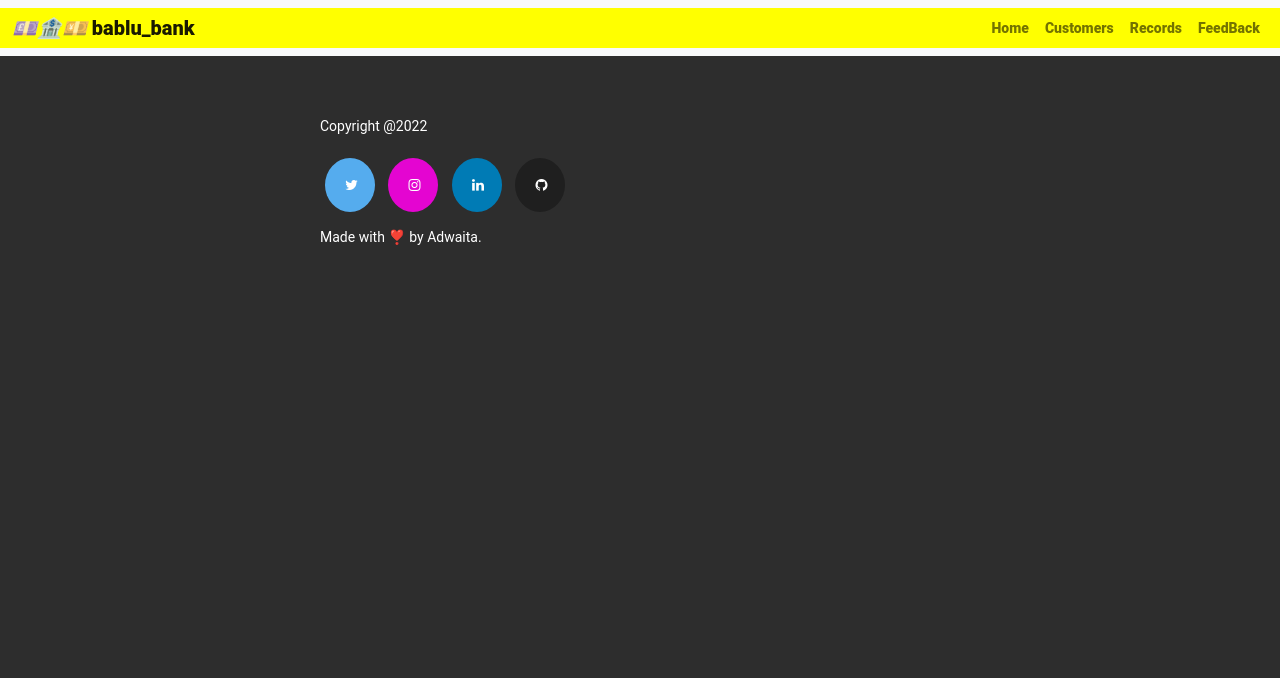
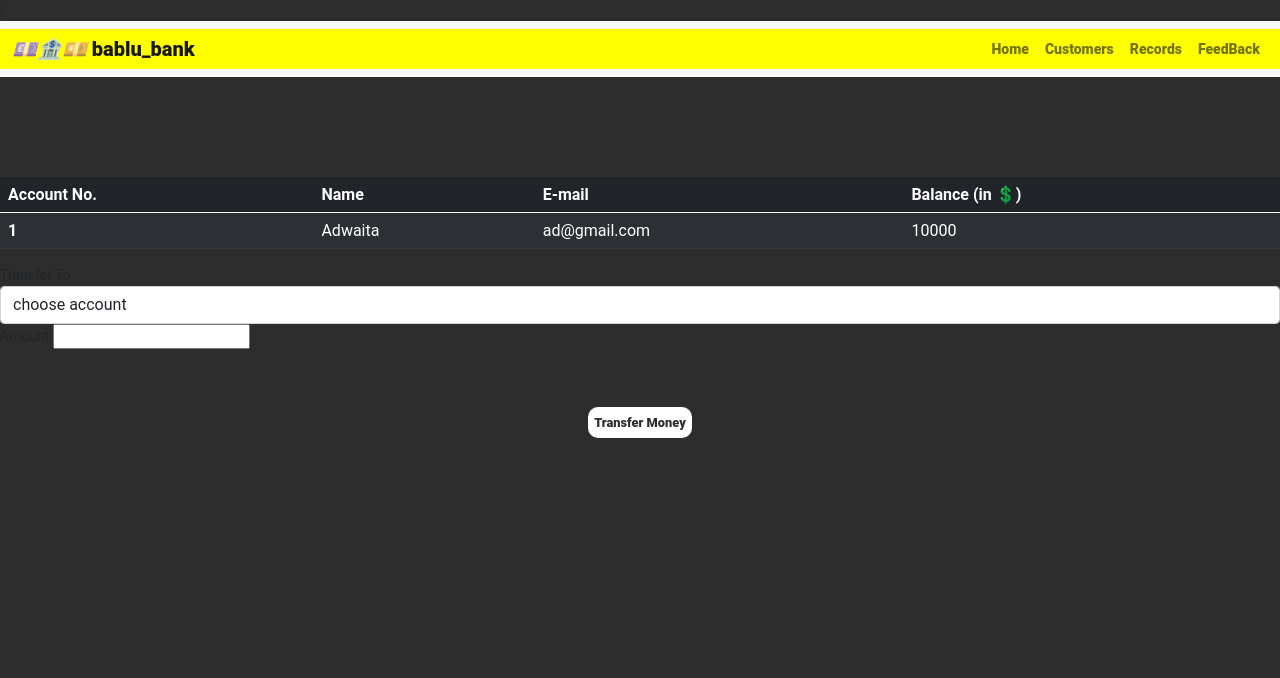
Before and after one commit to RajAdwaita/BankingApp, a PHP site: page /userDetails.php?id=1 in a window 1280 px wide. Shown: the top 678 px of the page. Before the commit the page ends 245 px from the top, so only its background shows below. Run offline with PHP 8.4, Linux system fonts and the light colour scheme; data comes from the database, SQL or seed files in the repository.

Commit message:
transactionUpdatePending

```diff
--- a/userDetails.php
+++ b/userDetails.php
@@ -1,3 +1,72 @@
+<?php
+
+
+include 'config.php';
+if (isset($_POST['submit'])) {
+
+
+    $from = $_GET['id'];
+    $to = $_POST['to'];
+    $amount = $_POST['amount'];
+
+
+    $sql = "select * from user_info_1 where id=$from";
+    $query = mysqli_query($conn, $sql);
+    $sql1 = mysqli_fetch_array($query);
+
+    $sql = "select * from user_info_1 where id=$to";
+    $query = mysqli_query($conn, $sql);
+    $sql2 = mysqli_fetch_array($query);
+
+
+    if ($amount < 0) {
+        echo '<script type="text/javascript">';
+        echo ' alert("Oops! Negative values cannot be transferred")';  // showing an alert box.
+        echo '</script>';
+    } else if ($amount > $sql1['balance']) {
+        echo '<script type="text/javascript">';
+        echo ' alert("Bad Luck! Insufficient Balance")';  // showing an alert box.
+        echo '</script>';
+    } else if ($amount == 0) {
+        echo "<script type='text/javascript'>";
+        echo "alert('Oops! Zero value cannot be transferred')";
+        echo "</script>";
+    } else {
+        $new_balance = $sql1['balance'] - $amount;
+
+
+
+        $sql = "update user_info_1 set balance=$new_balance where id=$from";
+        $query = mysqli_query($conn, $sql);
+
+        $new_balance = $sql2['balance'] + $amount;
+
+        $sql = "update user_info_1 set balance=balance+$amount where id=$to";
+        $query = mysqli_query($conn, $sql);
+
+        $sender = $sql1['name'];
+        $receiver = $sql2['name'];
+        $sql = "insert into TRANSACTION_TYPE_1('sender','receiver','bal') values('$sender','$receiver','$amount')";
+
+
+        $query = mysqli_query($conn, $sql);
+
+        if ($query) {
+            echo "<script> alert('Hurray! Transaction is Successful');
+                                     window.location='transactions.php';
+                           </script>";
+        }
+
+
+        $new_balance = 0;
+        $amount = 0;
+    }
+}
+
+
+?>;
+
+
 <!doctype html>
 <html lang="en">
 
@@ -70,6 +139,77 @@
         </div>
     </nav>
 
+    <?php
+    include 'config.php';
+    $sid = $_GET['id'];
+    $sql = "SELECT * FROM user_info_1 where id=$sid";
+    $result = mysqli_query($conn, $sql);
+    if (!$result) {
+        echo "Error: " . $sql . "<br>" . mysqli_error($conn);
+    }
+    $rows = mysqli_fetch_assoc($result);
+
+    ?>
+
+    <form action="" method="post" name="tab">
+        <div class="container-main">
+            <table class="table table-striped table-dark">
+                <thead>
+                    <tr>
+                        <th scope="col">Account No.</th>
+                        <th scope="col">Name</th>
+                        <th scope="col">E-mail</th>
+                        <th scope="col">Balance (in 💲)</th>
+                        <!-- <th scope="col"></th> -->
+                    </tr>
+                </thead>
+                <tbody>
+
+
+                    <tr>
+                        <th scope="row"><?php echo $rows['id'] ?></th>
+                        <td><?php echo $rows['name'] ?></td>
+                        <td><?php echo $rows['email'] ?></td>
+                        <td><?php echo $rows['balance'] ?></td>
+                    </tr>
+
+
+                </tbody>
+            </table>
+        </div>
+        <div class="transact">
+            <label for="">Transfer To</label>
+            <select class="form-control" name="to" id="" required>
+                <option value="" disabled selected>choose account</option>
+                <?php
+
+                include 'config.php';
+                $sid = $_GET['id'];
+                $sql = "SELECT * FROM user_info_1 WHERE id!='$sid'";
+                $result = mysqli_query($conn, $sql);
+                if (!$result) {
+                    echo "Error " . $sql . "<br>" . mysqli_error($conn);
+                }
+                while ($rows = mysqli_fetch_assoc($result)) {
+
+
+
+                ?>
+                    <option value="<?php echo $rows['id']; ?>">
+                        <?php echo $rows['name']; ?>(BALANCE -> <?php echo $rows['balance']; ?>)</option>
+
+                <?php } ?>
+            </select>
+
+            <label for="">Amount</label>
+            <input type="number" name="amount" required>
+            <br><br><br>
+            <div class="text-center">
+                <button id="btn" class="btn mt-3" name="submit" type="submit">Transfer Money</button>
+            </div>
+
+        </div>
+    </form>
 
 
     <footer>
```
Also changed, not shown: transactions.php (+7 -4 lines).
